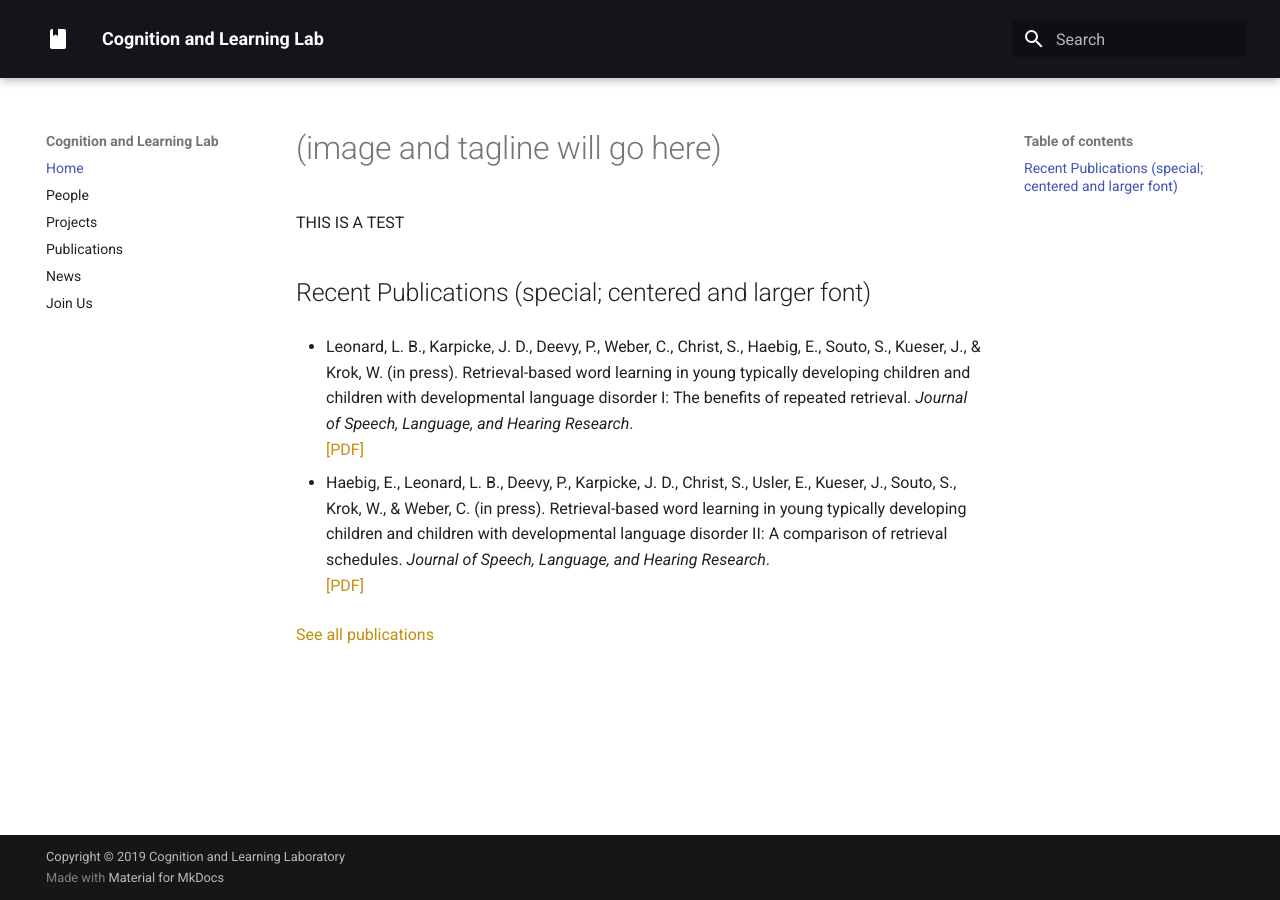
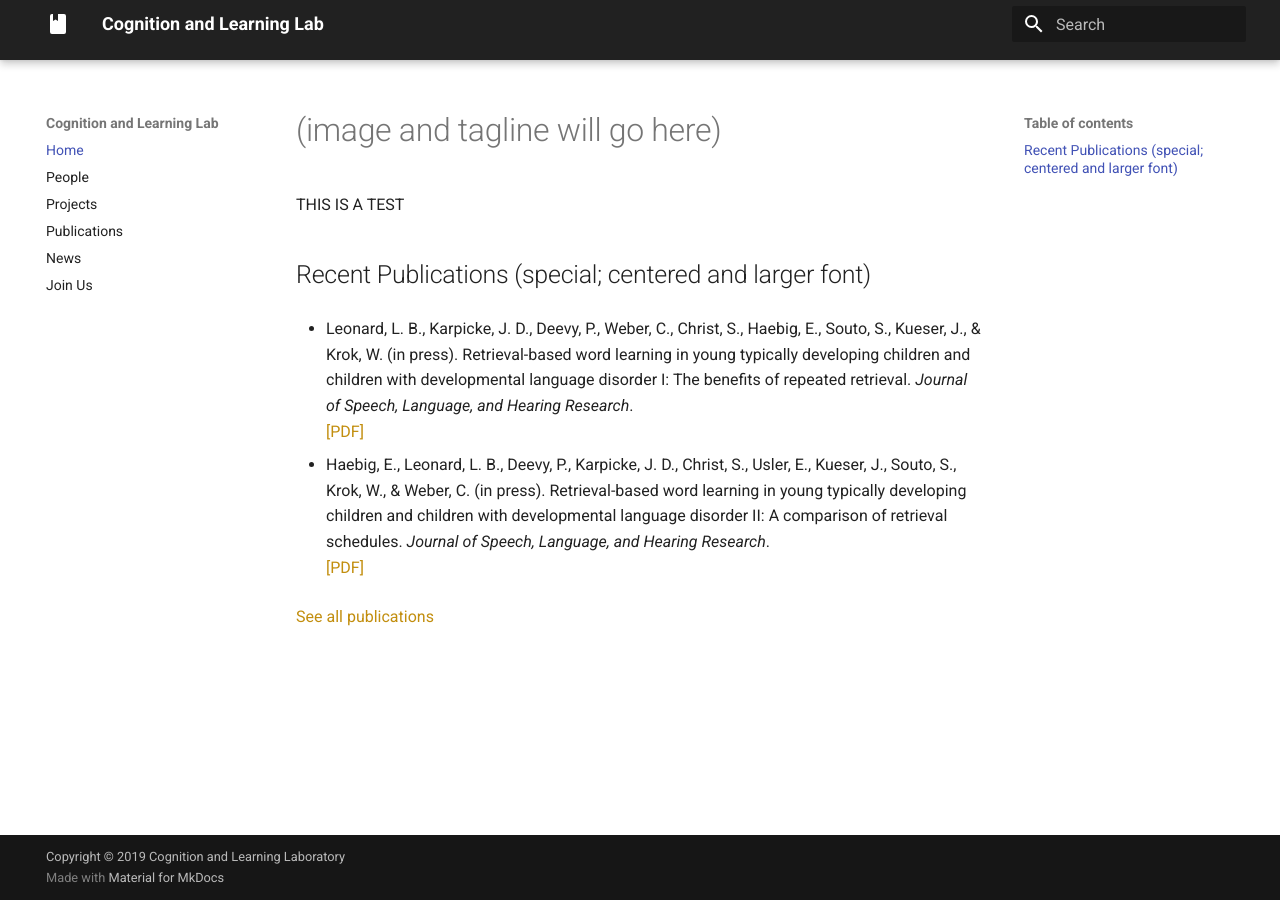
Before and after one commit to shivanya-chandra/pcllab.github.io, an MkDocs documentation site: the page built from docs/index.md, in a window 1280 px wide. Built offline with MkDocs 1.6.1 and Material for MkDocs 9.7.7, drawn with Linux system fonts in a browser that asks for light colours; old or Windows-style settings are respelled for this version of MkDocs.

```diff
--- a/docs/css/extra.css
+++ b/docs/css/extra.css
@@ -8,11 +8,29 @@
     color: #C28E0E;
 }
 
-.md-header {
+/* .md-header {
     background-color: #212121;
     min-height: 70px;
     padding-top: 15px;
     padding-bottom: 15px;
+} */
+
+.md-header {
+    height: 3rem;
+    background: #212121 !important;
+}
+
+.md-header-nav .md-flex {
+    height: 3rem;
+}
+
+.md-header-nav .md-flex .md-flex__cell {
+    vertical-align: middle;
+}
+
+.md-header-nav__topic {
+    line-height: 3rem;
+    font-weight: 200;
 }
 
 /* Sidebar on Left */
--- a/mkdocs.yml
+++ b/mkdocs.yml
@@ -9,7 +9,6 @@
   # logo: img/lightbulb-3.png
   logo:
     icon: book
-    favicon: book
 
 extra_css:
 - css/extra.css
@@ -20,7 +19,7 @@
 docs_dir: docs
 # site_dir: labdocs
 
-pages:
+nav:
 - Home: index.md
 - People: people.md
 - Projects: projects.md
```
Also changed, not shown: docs/img/favicon.ico (added), 1 other file.
